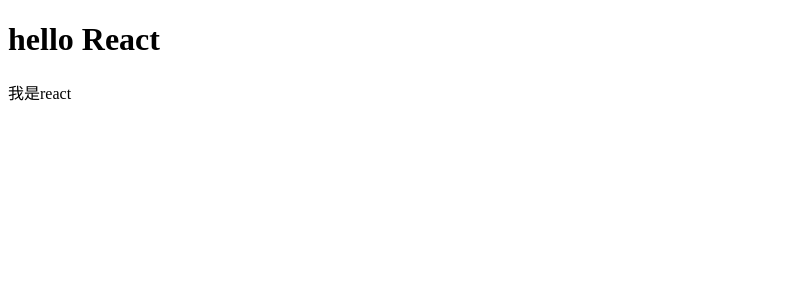
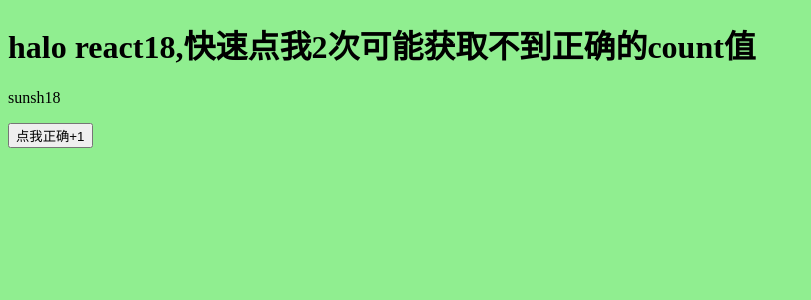
Before and after one commit to imus/ireact, a React (Create React App) app: page / in a window 1280 px wide. Shown: the top 300 px of the page, without its empty margins (0-811 px from the left). Built offline with nearby package versions, Linux system fonts and the light colour scheme.

Commit message:
feat: useState常见问题

```diff
--- /dev/null
+++ b/src/App.js
@@ -0,0 +1,38 @@
+/*
+ * @Description:
+ * @Author: sunsh
+ * @Date: 2022-10-06 18:35:37
+ * @LastEditors: sunsh
+ * @LastEditTime: 2022-10-07 00:30:29
+ */
+import { useState } from "react";
+export default function App() {
+  console.log('app执行完了');
+  const [count, setCount] = useState(18);
+  const [obj, setObj] = useState({name: 'sunsh', age: 18});
+
+  function handleClick() {
+    // setCount(++count); //
+    // setCount(count + 1); // 修改的是下次渲染的count值
+    setObj({...obj, age: 20}); // 直接使用obj，由于是同一个对象，所以组件不会更新
+    setTimeout(() => {
+      console.log('要求1s内点击2次,看结果: 只加了1次 x');
+      setCount(count + 1);
+    }, 1000);
+  }
+
+  function btnClick() {
+    setTimeout(() => {
+      setCount(prevState => prevState + 1);
+    }, 1000);
+  }
+
+
+  return (
+    <>
+      <h1 onClick={handleClick}>halo react{count},快速点我2次可能获取不到正确的count值</h1>
+      <p>{obj.name}{obj.age}</p>
+      <button onClick={btnClick}>点我正确+1</button>
+    </>
+  );
+}
--- /dev/null
+++ b/src/index.css
@@ -0,0 +1,3 @@
+body {
+  background-color: lightgreen;
+}
--- a/src/index.js
+++ b/src/index.js
@@ -1,12 +1,11 @@
+import './index.css';
+import ReactDOM from 'react-dom/client';
+import App from './App';
 
-import ReactDOM from 'react-dom/client';
-// import { ReactDOM } from 'react';
-
-
-const ele = <div>
-  <h1>hello React</h1>
-  <p>我是react</p>
-</div>;
+function Supre() {
+  console.log('我是root render');
+  return <App />;
+}
 
 const root = ReactDOM.createRoot(document.getElementById('app'));
-root.render(ele);
+root.render(<Supre />);
```
